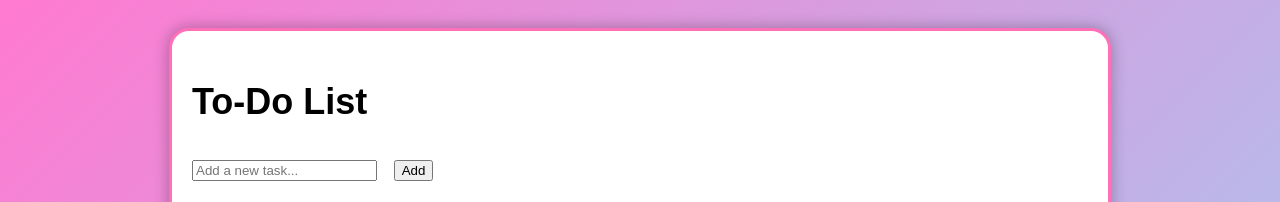
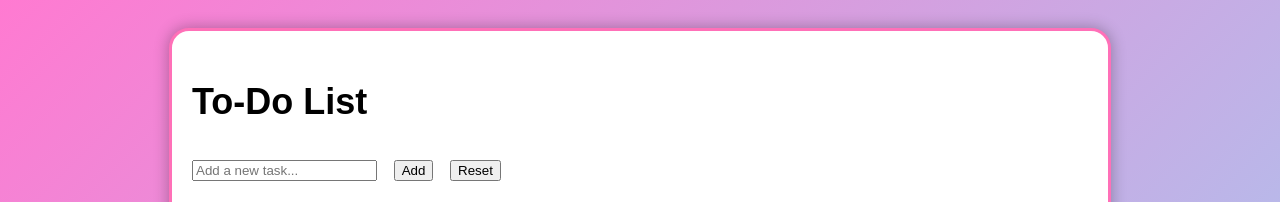
Before and after one commit to X23407/array-practice, a plain HTML site: page todo.html in a window 1280 px wide. Shown: the top 202 px of the page. Drawn offline with Linux system fonts and the light colour scheme.

Commit message:
Added reset button

```diff
--- a/todo.html
+++ b/todo.html
@@ -18,6 +18,7 @@
         <h2>To-Do List</h2>
         <input id="taskInput" type="text" placeholder="Add a new task..." />
         <button onclick="addTask()">Add</button>
+        <button onclick="clearAllTask()">Reset</button>
         <ul id="taskList"></ul>
     </div>
 
@@ -61,6 +62,18 @@
 
     function saveTasks() {
         localStorage.setItem("tasks", JSON.stringify(tasks));
+    }
+
+    function clearAllTask(){
+        let con = confirm("Do you really want to reset to default");
+        let ccon = confirm("You All progress will be lost");
+        if (con&&ccon){
+            localStorage.setItem("tasks",null);
+            alert("Data clear succesfully");
+            window.location.reload();
+            return;
+        }
+        alert("Reset failed");
     }
 
     function renderTasks() {
```
